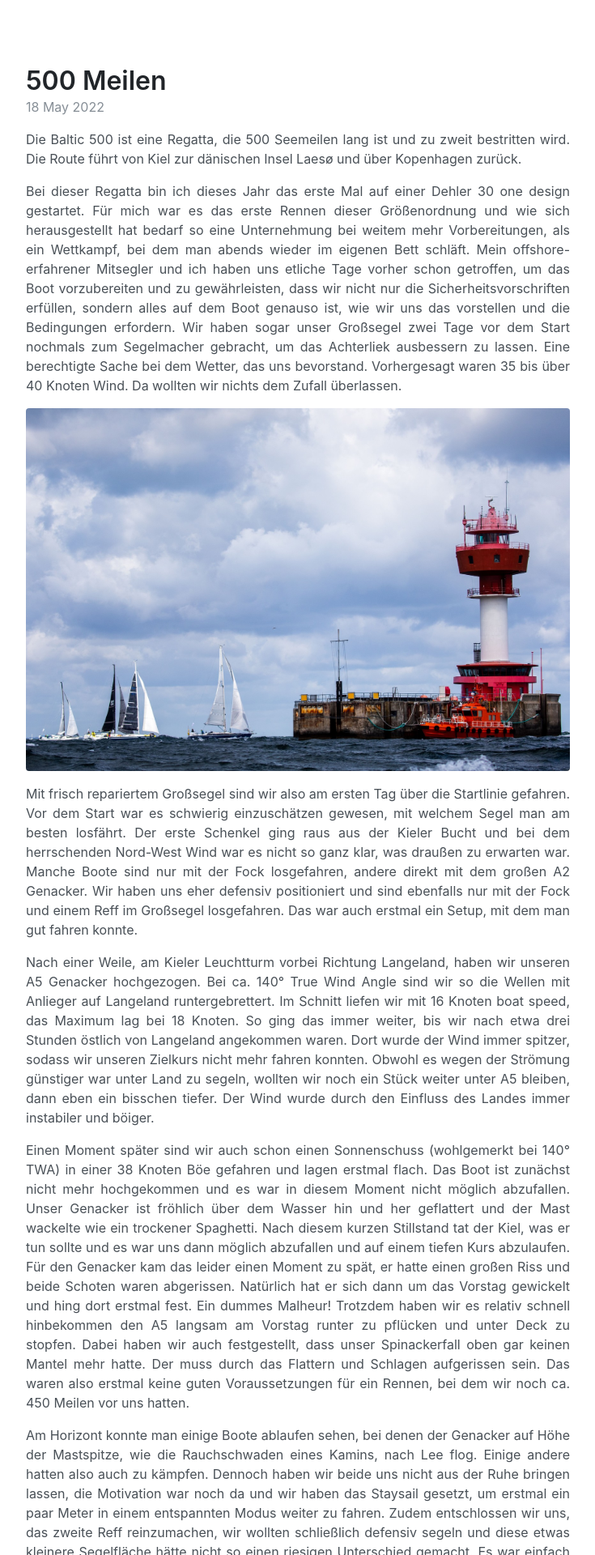
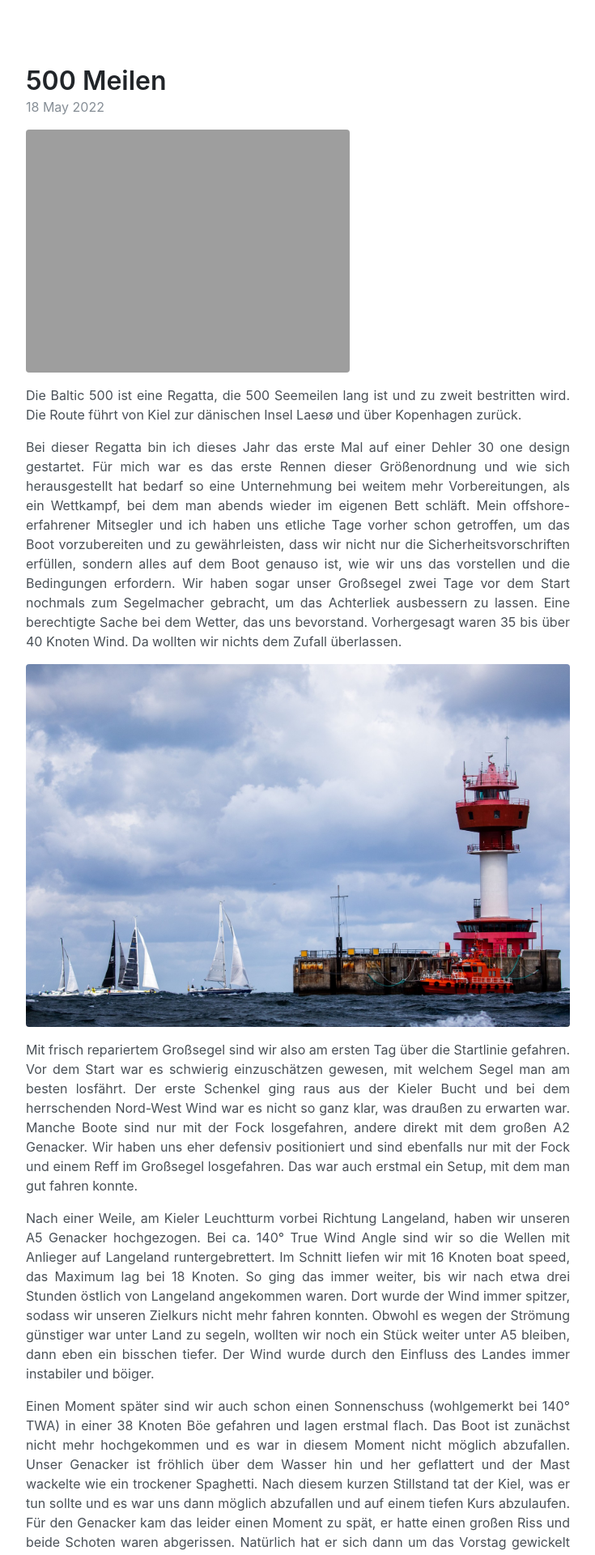
Before and after one commit to lucamayer/lucamayer.github.io, a Jekyll site: the page built from _posts/2022-05-18-500-meilen.md, in a window 1280 px wide. Shown: the top 1920 px of the page at 81% size, without its empty margins (272-1007 px from the left). Built offline with Jekyll 4.4.1, drawn with Linux system fonts in a browser that asks for light colours.

Commit message:
add b500 img

```diff
--- a/_posts/2022-05-18-500-meilen.md
+++ b/_posts/2022-05-18-500-meilen.md
@@ -3,6 +3,8 @@ layout: post
 title: 500 Meilen
 tags: Dehler30od
 ---
+
+![baltic500cover](img/baltic500cover.jpg){:class="img-responsive" height="300px" }
 
 Die Baltic 500 ist eine Regatta, die 500 Seemeilen lang ist und zu zweit
 bestritten wird. Die Route führt von Kiel zur dänischen Insel Laesø und über
```
Also changed, not shown: 1 other file.
